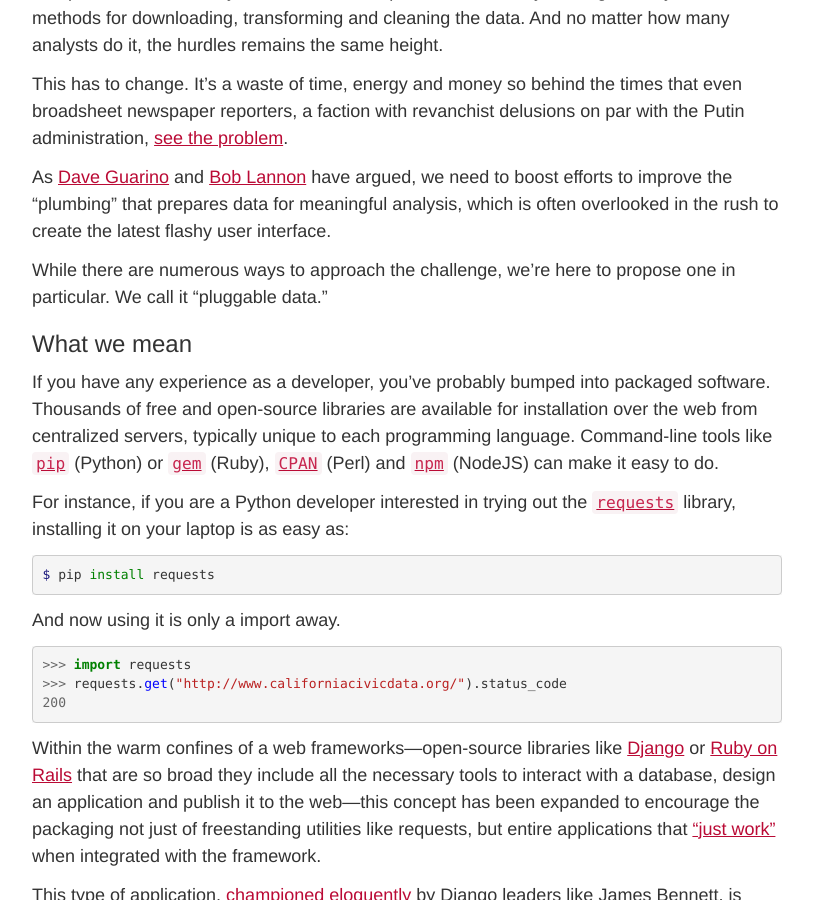
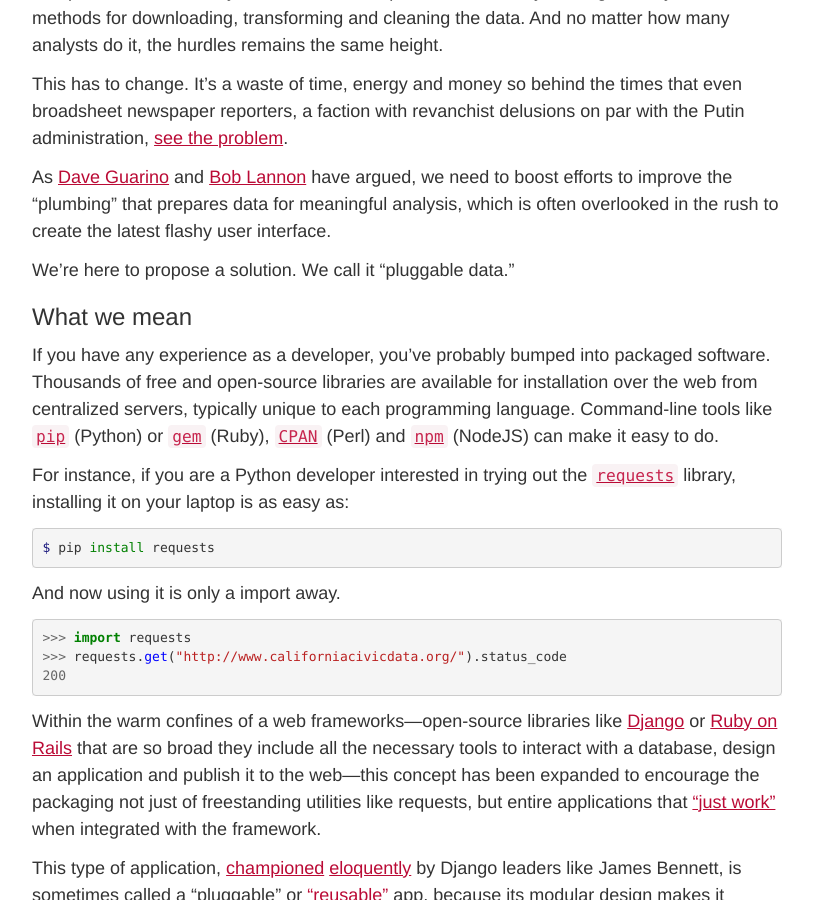
Before and after one commit to palewire/californiacivicdata.org, a Jekyll site: the page built from _posts/2015-01-01-pluggable-data.markdown, in a window 1280 px wide and 900 px high, scrolled down 652 px. Shown: the whole window, without its empty margins (38-851 px from the left). Built offline with Jekyll 4.4.1, drawn with Linux system fonts in a browser that asks for light colours.

Commit message:
Updated 2015-01-01-pluggable-data.markdown

```diff
--- a/_posts/2015-01-01-pluggable-data.markdown
+++ b/_posts/2015-01-01-pluggable-data.markdown
@@ -26,7 +26,7 @@
 
 As [Dave Guarino](http://daguar.github.io/2014/03/17/etl-for-america/) and [Bob Lannon](http://sunlightfoundation.com/blog/2014/03/21/data-plumbers/) have argued, we need to boost efforts to improve the "plumbing" that prepares data for meaningful analysis, which is often overlooked in the rush to create the latest flashy user interface.
 
-While there are numerous ways to approach the challenge, we're here to propose one in particular. We call it "pluggable data."
+We're here to propose a solution. We call it "pluggable data."
 
 ### What we mean
 
```
